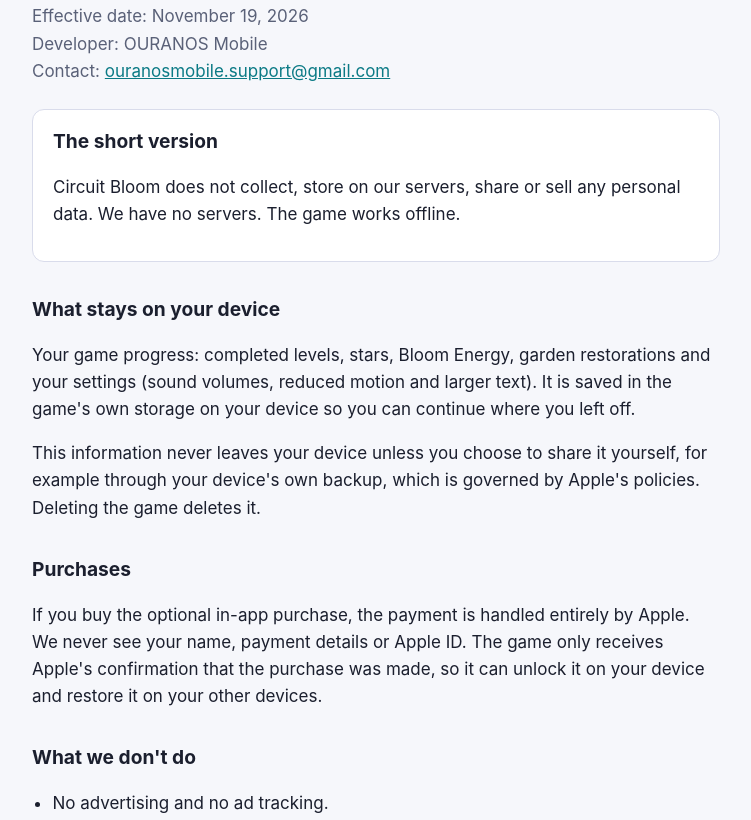
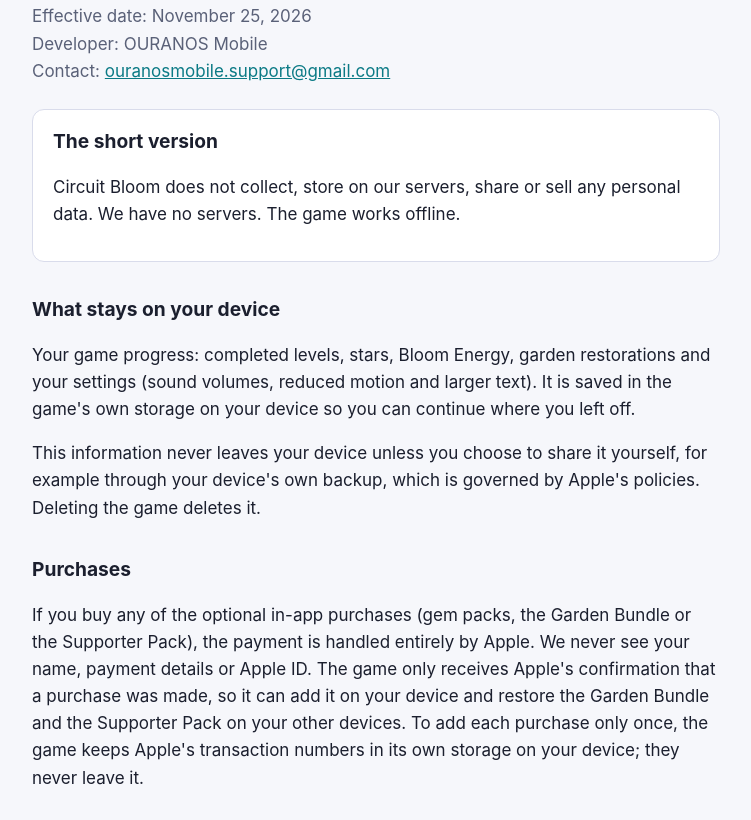
Before and after one commit to ouranos-mobile/ouranos-mobile.github.io, a plain HTML site: page privacy.html in a window 1280 px wide. Shown: the part 119-939 px from the top of the page, without its empty margins (264-1015 px from the left). Drawn offline with Linux system fonts and the light colour scheme.

Commit message:
Update Circuit Bloom support and privacy pages

```diff
--- a/privacy.html
+++ b/privacy.html
@@ -10,7 +10,7 @@
 <main>
 <nav><a href="support.html">Support</a><a href="privacy.html">Privacy policy</a></nav>
 <h1>Circuit Bloom: Privacy Policy</h1>
-<p class="sub">Effective date: November 19, 2026<br>Developer: OURANOS Mobile<br>Contact: <a href="mailto:ouranosmobile.support@gmail.com">ouranosmobile.support@gmail.com</a></p>
+<p class="sub">Effective date: November 25, 2026<br>Developer: OURANOS Mobile<br>Contact: <a href="mailto:ouranosmobile.support@gmail.com">ouranosmobile.support@gmail.com</a></p>
 
 <div class="card">
 <h2 class="first">The short version</h2>
@@ -22,7 +22,7 @@
 <p>This information never leaves your device unless you choose to share it yourself, for example through your device's own backup, which is governed by Apple's policies. Deleting the game deletes it.</p>
 
 <h2>Purchases</h2>
-<p>If you buy the optional in-app purchase, the payment is handled entirely by Apple. We never see your name, payment details or Apple ID. The game only receives Apple's confirmation that the purchase was made, so it can unlock it on your device and restore it on your other devices.</p>
+<p>If you buy any of the optional in-app purchases (gem packs, the Garden Bundle or the Supporter Pack), the payment is handled entirely by Apple. We never see your name, payment details or Apple ID. The game only receives Apple's confirmation that a purchase was made, so it can add it on your device and restore the Garden Bundle and the Supporter Pack on your other devices. To add each purchase only once, the game keeps Apple's transaction numbers in its own storage on your device; they never leave it.</p>
 
 <h2>What we don't do</h2>
 <ul>
```
Also changed, not shown: support.html (+1 -1 lines).
